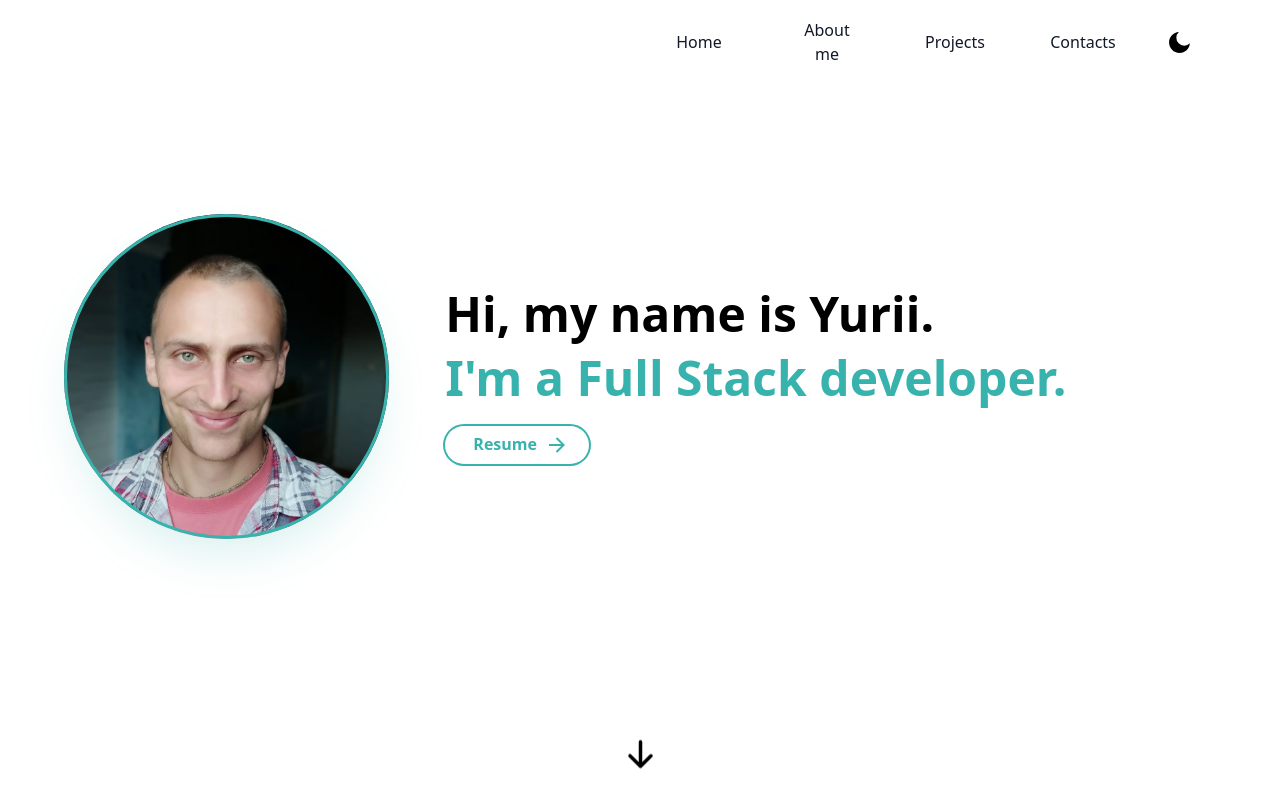
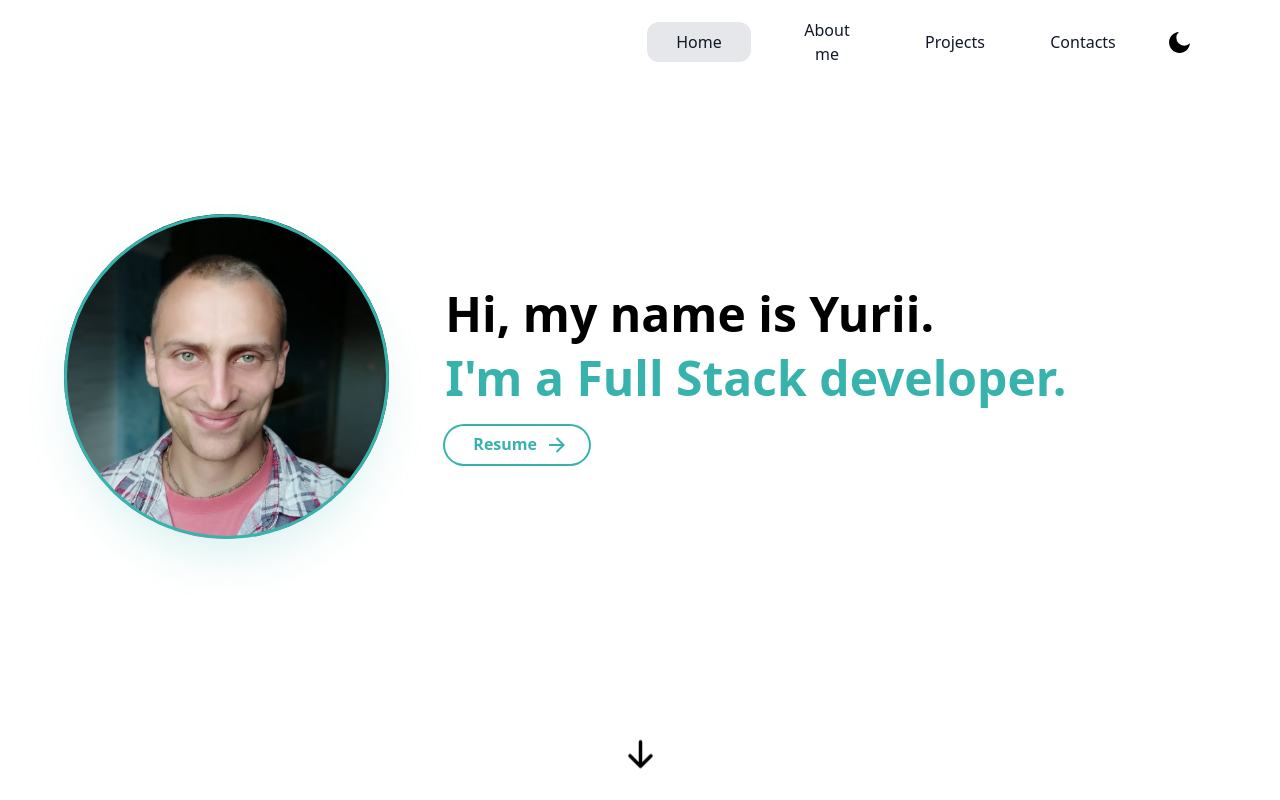
Before and after one commit to Yurii108/portfolio, a Next.js app: page / in a window 1280 px wide. Shown: the top 800 px of the page. Built offline with nearby package versions, Linux system fonts and the light colour scheme.

Commit message:
feat: lenis

```diff
--- a/package.json
+++ b/package.json
@@ -10,6 +10,7 @@
   },
   "dependencies": {
     "@next/font": "14.0.1",
+    "@studio-freight/lenis": "^1.0.42",
     "@types/node": "18.11.18",
     "@types/react": "18.0.27",
     "@types/react-dom": "18.0.10",
--- a/src/app/layout.tsx
+++ b/src/app/layout.tsx
@@ -12,6 +12,8 @@ export default function RootLayout({
 }: {
   children: React.ReactNode
 }) {
+
+
   return (
     <html lang="en">
       <head />
--- a/src/app/wrapper.tsx
+++ b/src/app/wrapper.tsx
@@ -3,12 +3,15 @@
 import Navbar from "@/components/navbar"
 import Footer from "@/components/footer"
 import { ThemeProvider } from "next-themes"
+import { useLenis } from "@/hooks/use-lenis";
 
 interface Props {
     children: React.ReactNode
 };
 
 export const Wrapper = ({ children }: Props) => {
+    useLenis();
+
     return (
         <ThemeProvider enableSystem={true} attribute="class">
             <Navbar />
--- a/src/components/footer.tsx
+++ b/src/components/footer.tsx
@@ -10,7 +10,7 @@ const currentYear = new Date().getFullYear();
 
 const Footer = () => {
   return (
-    <footer className="mt-24" id='footer'>
+    <footer className="mt-48" id='footer'>
       <hr className="w-full h-px mx-auto mt-8 bg-black/10  dark:bg-white/10 border-0" />
       <div className="mx-auto max-w-3xl px-4 sm:px-6 md:max-w-7xl ">
         <div className="mx-auto p-4 flex flex-col-reverse text-center text-neutral-900 md:flex-row md:justify-between">
--- a/src/components/navbar.tsx
+++ b/src/components/navbar.tsx
@@ -7,6 +7,7 @@ import { Link as LinkScroll } from "react-scroll/modules"
 import { useTheme } from "next-themes"
 import { RiMoonFill, RiSunLine } from "react-icons/ri"
 import { IoMdMenu, IoMdClose } from "react-icons/io"
+import lenis from "@/lib/lenis"
 
 interface NavItem {
   label: string
@@ -42,11 +43,21 @@ export default function Navbar() {
   useEffect(() => {
     const handleScroll = () => {
       setIsScrolled(window.scrollY > 100);
+
     };
     window.addEventListener('scroll', handleScroll);
 
     return () => window.removeEventListener('scroll', handleScroll);
   }, []);
+
+
+  const handleClick = (id: string) => {
+    const target = document.getElementById(id)
+    if (target) {
+      lenis.scrollTo(target)
+      setNavbar(false)
+    }
+  }
 
   return (
     <header className={`w-full mx-auto fixed top-0 z-50 bg-white dark:bg-[#0b0d12] ${isScrolled ? 'shadow dark:border-b dark:border-white/10' : 'border-none'} ${navbar ? "h-full md:h-auto" : ""}`}>
@@ -78,16 +89,20 @@ export default function Navbar() {
                       key={idx}
                       to={item.page}
                       className={
-                        "block lg:inline-block text-center text-neutral-900  hover:text-neutral-500 dark:text-neutral-100"
+                        "block lg:inline-block text-center hover:bg-gray-200 text-gray-900 dark:text-white dark:hover:bg-white/5 rounded-xl "
                       }
-                      activeClass="active"
+                      activeClass="bg-gray-200 dark:bg-white/5"
                       spy={true}
-                      smooth={true}
-                      offset={-100}
-                      duration={500}
-                      onClick={() => setNavbar(!navbar)}
+                      smooth={false}
+                      offset={0}
+                      duration={1000}
+                      onClick={() => {
+                        setNavbar(!navbar)
+                        handleClick(item.page)
+                      }
+                      }
                     >
-                      <button className="w-[104px] hover:bg-gray-200 text-gray-900 dark:text-white dark:hover:bg-white/5 px-4 py-2 rounded-xl transition-bg duration-100 cursor-pointer">
+                      <button className="w-[104px]  px-4 py-2 transition-bg duration-100 cursor-pointer">
                         {item.label}
                       </button>
                     </LinkScroll>
--- /dev/null
+++ b/src/hooks/use-lenis.tsx
@@ -0,0 +1,24 @@
+'use client'
+
+import { useEffect } from 'react'
+import Lenis from '@studio-freight/lenis'
+
+export const useLenis = () => {
+    useEffect(() => {
+        const lenis = new Lenis({
+            duration: 1.2,
+            easing: (t) => Math.min(1, 1.001 - Math.pow(2, -10 * t)),
+        })
+
+        const raf = (time: number) => {
+            lenis.raf(time)
+            requestAnimationFrame(raf)
+        }
+
+        requestAnimationFrame(raf)
+
+        return () => {
+            lenis.destroy()
+        }
+    }, [])
+}
--- /dev/null
+++ b/src/lib/lenis.ts
@@ -0,0 +1,14 @@
+import Lenis from '@studio-freight/lenis'
+
+const lenis = new Lenis({
+    duration: 2,
+    easing: (t) => Math.min(1, 1.001 - Math.pow(2, -10 * t))
+})
+
+const raf = (time: number) => {
+    lenis.raf(time)
+    requestAnimationFrame(raf)
+}
+requestAnimationFrame(raf)
+
+export default lenis
```
Also changed, not shown: 1 other file (tests, documents, lock files or other folders).
